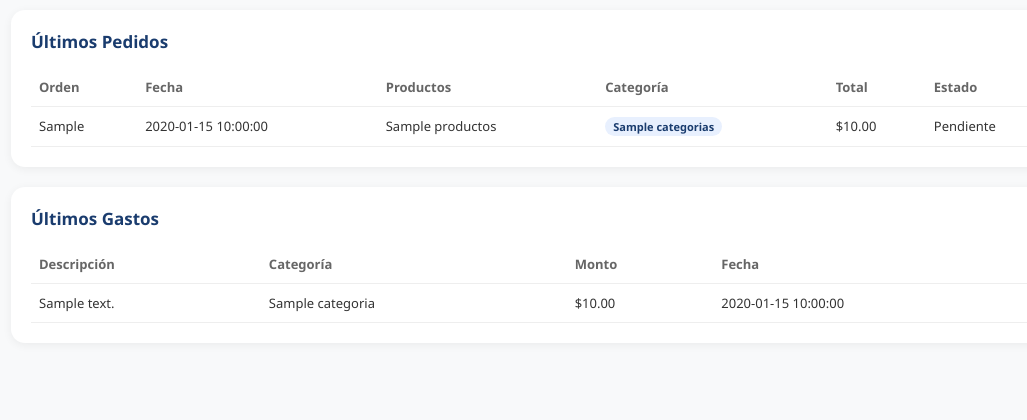
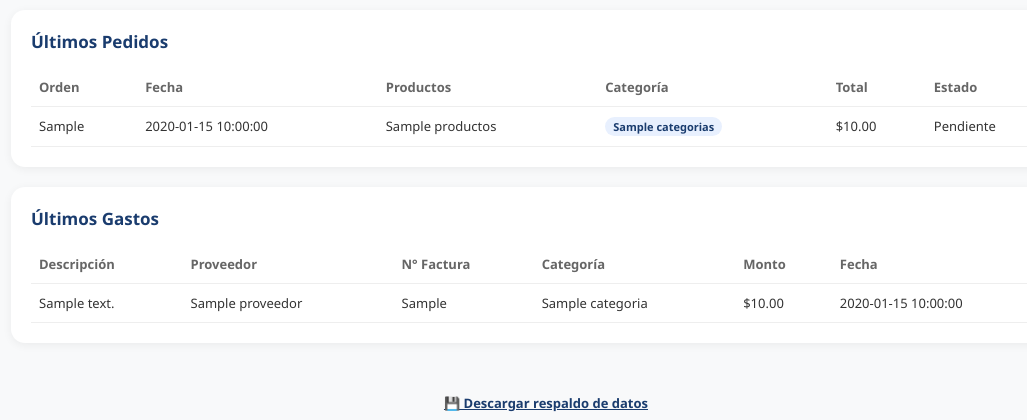
Before and after one commit to paopao0380-svg/recarga-veloz, a Flask app: template templates/contable.html in a window 1280 px wide. Shown: the part 1182-1602 px from the top of the page, without its empty margins (94-1121 px from the left). Before the commit the page ends 1494 px from the top, so only its background shows below. Run offline with Flask 3, Linux system fonts and the light colour scheme; the template is opened without the code that fills it: most values are stand-ins (such as "Sample title", 1, 10 or a date in 2020); some libraries are stand-ins or nearby versions.

Commit message:
Add new columns for provider and invoice number

```diff
--- a/templates/contable.html
+++ b/templates/contable.html
@@ -238,6 +238,8 @@
                 <thead>
                     <tr>
                         <th>Descripción</th>
+                        <th>Proveedor</th>
+                        <th>N° Factura</th>
                         <th>Categoría</th>
                         <th>Monto</th>
                         <th>Fecha</th>
@@ -247,12 +249,14 @@
                     {% for g in ultimos_gastos|default([]) %}
                     <tr>
                         <td>{{ g.descripcion }}</td>
+                        <td>{{ g.proveedor or "—" }}</td>
+                        <td>{{ g.numero_factura or "—" }}</td>
                         <td>{{ g.categoria }}</td>
                         <td>${{ '%.2f'|format(g.monto) }}</td>
                         <td>{{ g.fecha }}</td>
                     </tr>
                     {% else %}
-                    <tr><td colspan="4">No hay gastos registrados</td></tr>
+                    <tr><td colspan="6">No hay gastos registrados</td></tr>
                     {% endfor %}
                 </tbody>
             </table>
@@ -307,5 +311,9 @@
         }
     </script>
     <script src="/static/js/app.js"></script>
+
+    <div style="text-align:center;margin:16px 0 8px;font-size:13px;">
+        <a href="{{ url_for('backup_db') }}" style="color:#1a3c6e;font-weight:600;">💾 Descargar respaldo de datos</a>
+    </div>
 </body>
 </html>
```
